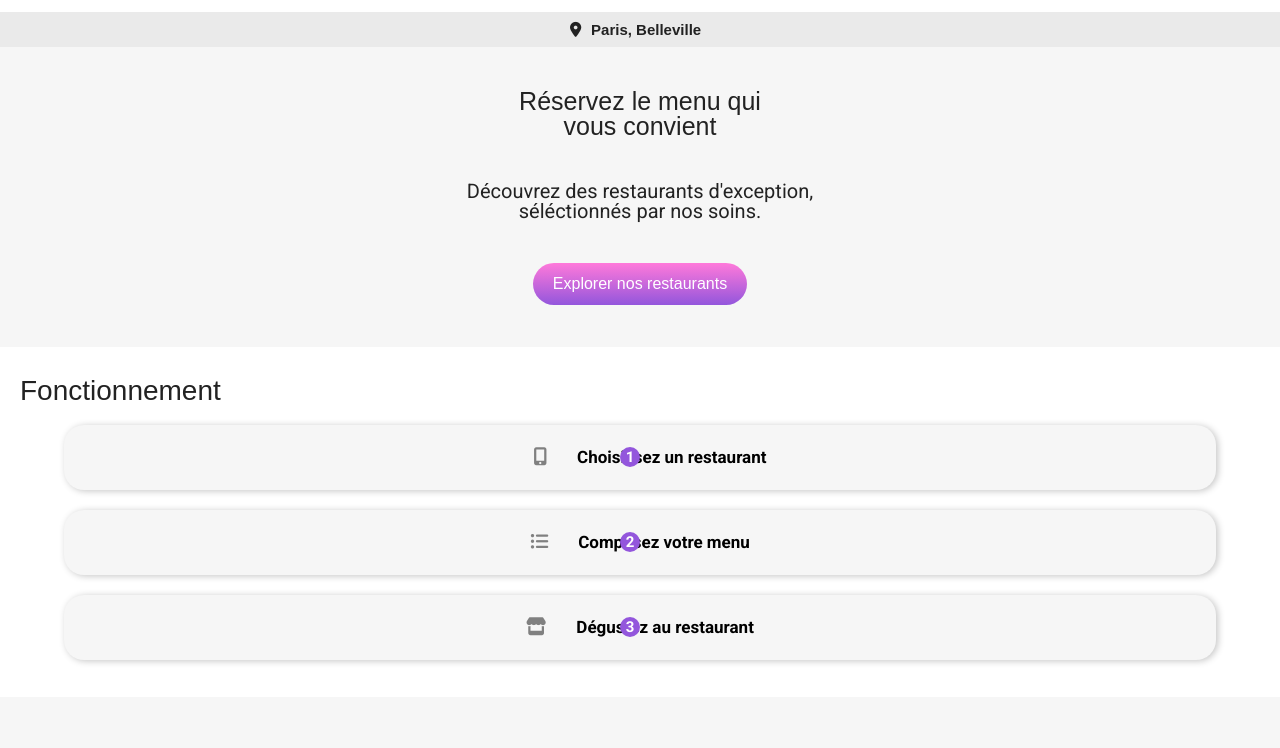
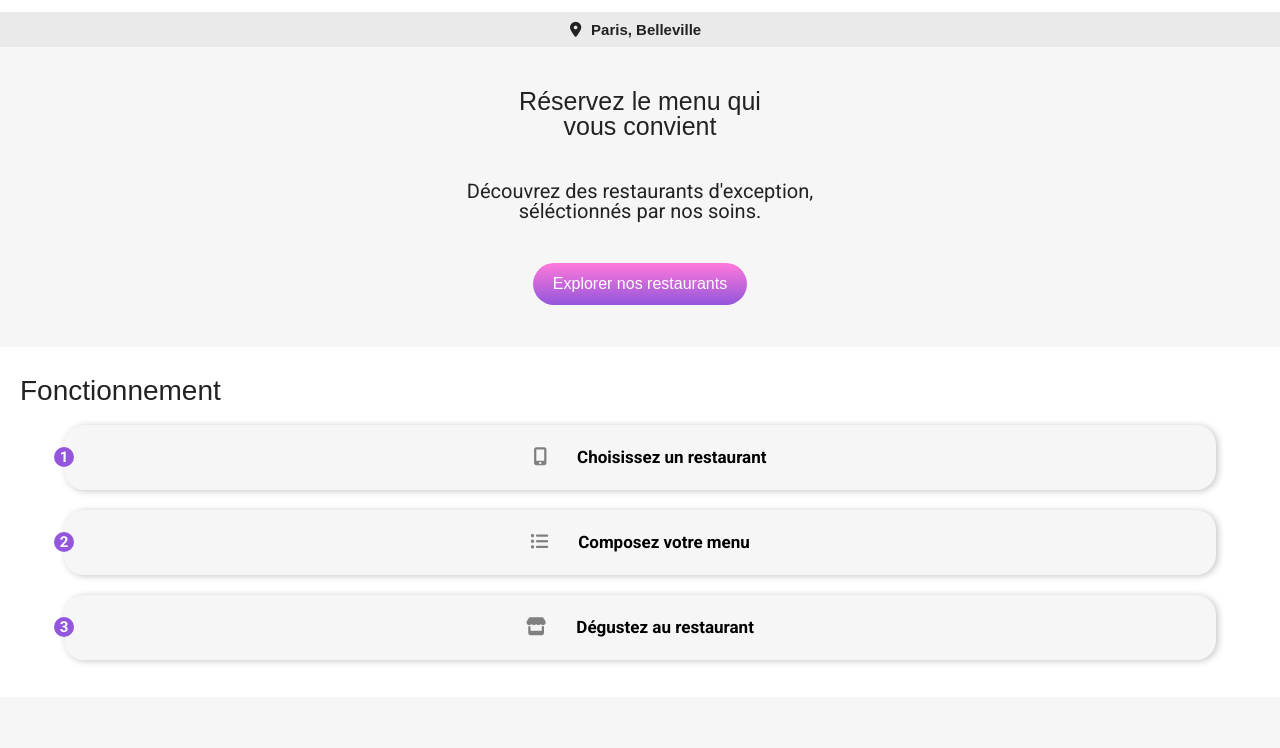
Before and after one commit to Dimorg95/P3_PERIS_MATHIAS, a website: page index.html in a window 1280 px wide. Shown: the part 52-800 px from the top of the page. Drawn offline with Linux system fonts and the light colour scheme; a web font is replaced by a local one.

Commit message:
Changement unité numbers

```diff
--- a/sass/Pages/_home.scss
+++ b/sass/Pages/_home.scss
@@ -94,7 +94,7 @@
   height: 2rem;
   border-radius: 10rem;
   background: $color-primary;
-  left: -8;
+  left: -1rem;
   & span {
     font-size: 1.5rem;
     color: white;
```
Also changed, not shown: public/css/style.css.
